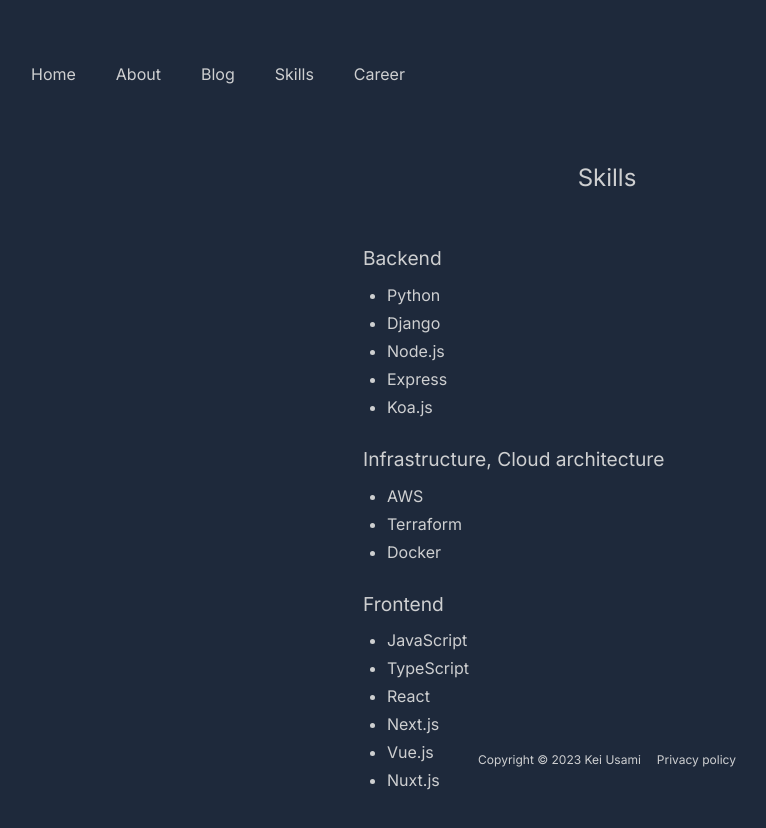
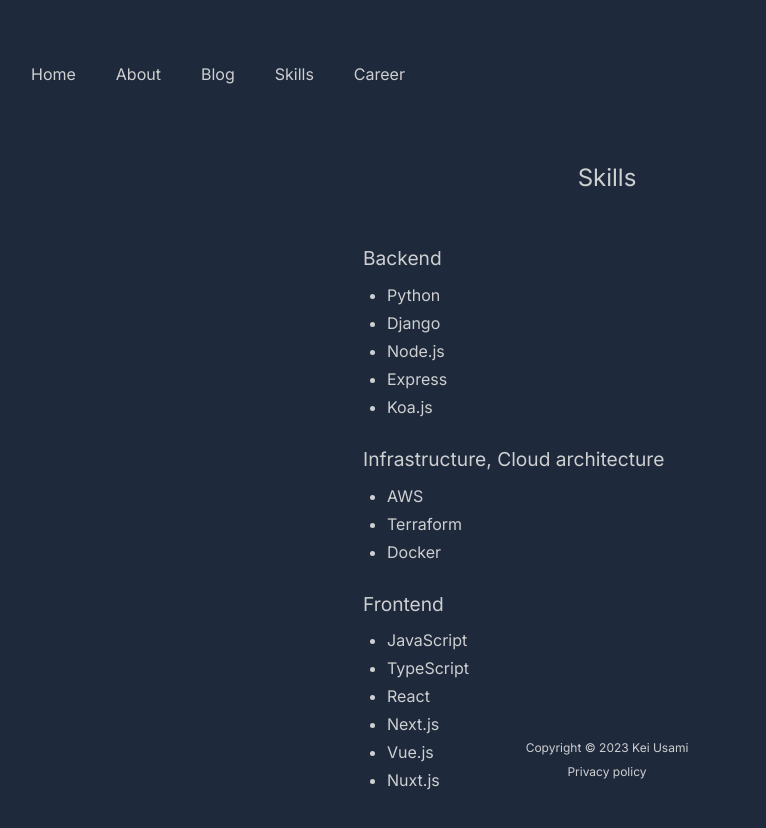
Before and after one commit to ku1987/simple-portofolio-site, a Next.js app: page /skills in a window 1280 px wide. Shown: the top 828 px of the page, without its empty margins (33-799 px from the left). Built offline with nearby package versions, Linux system fonts and the light colour scheme.

Commit message:
Fix footer style

```diff
--- a/src/app/components/footer.tsx
+++ b/src/app/components/footer.tsx
@@ -2,7 +2,7 @@
 
 export default function Footer() {
   return (
-    <footer className="absolute flex space-x-4 h-8 bottom-4 right-2/4 translate-x-1/2 text-xs">
+    <footer className="relative md:absolute md:bottom-12 flex flex-col items-center w-auto h-4 right-2/4 translate-x-1/2 text-xs leading-6">
       <div>
         <p>Copyright © 2023 Kei Usami</p>
       </div>
--- a/src/app/layout.tsx
+++ b/src/app/layout.tsx
@@ -31,11 +31,11 @@
         `}
       </Script>
 
-      <body className={`${inter.className} pb-16`}>
+      <body className={`${inter.className}`}>
         <Header />
         <div
           id="container"
-          className="flex flex-col items-center justify-between"
+          className="flex flex-col items-center justify-between mb-8 min-h-70"
         >
           {children}
         </div>
--- a/tailwind.config.js
+++ b/tailwind.config.js
@@ -1,18 +1,21 @@
 /** @type {import('tailwindcss').Config} */
 module.exports = {
   content: [
-    './src/pages/**/*.{js,ts,jsx,tsx,mdx}',
-    './src/components/**/*.{js,ts,jsx,tsx,mdx}',
-    './src/app/**/*.{js,ts,jsx,tsx,mdx}',
+    "./src/pages/**/*.{js,ts,jsx,tsx,mdx}",
+    "./src/components/**/*.{js,ts,jsx,tsx,mdx}",
+    "./src/app/**/*.{js,ts,jsx,tsx,mdx}",
   ],
   theme: {
     extend: {
       backgroundImage: {
-        'gradient-radial': 'radial-gradient(var(--tw-gradient-stops))',
-        'gradient-conic':
-          'conic-gradient(from 180deg at 50% 50%, var(--tw-gradient-stops))',
+        "gradient-radial": "radial-gradient(var(--tw-gradient-stops))",
+        "gradient-conic":
+          "conic-gradient(from 180deg at 50% 50%, var(--tw-gradient-stops))",
+      },
+      minHeight: {
+        70: "70vh",
       },
     },
   },
   plugins: [],
-}
+};
```
